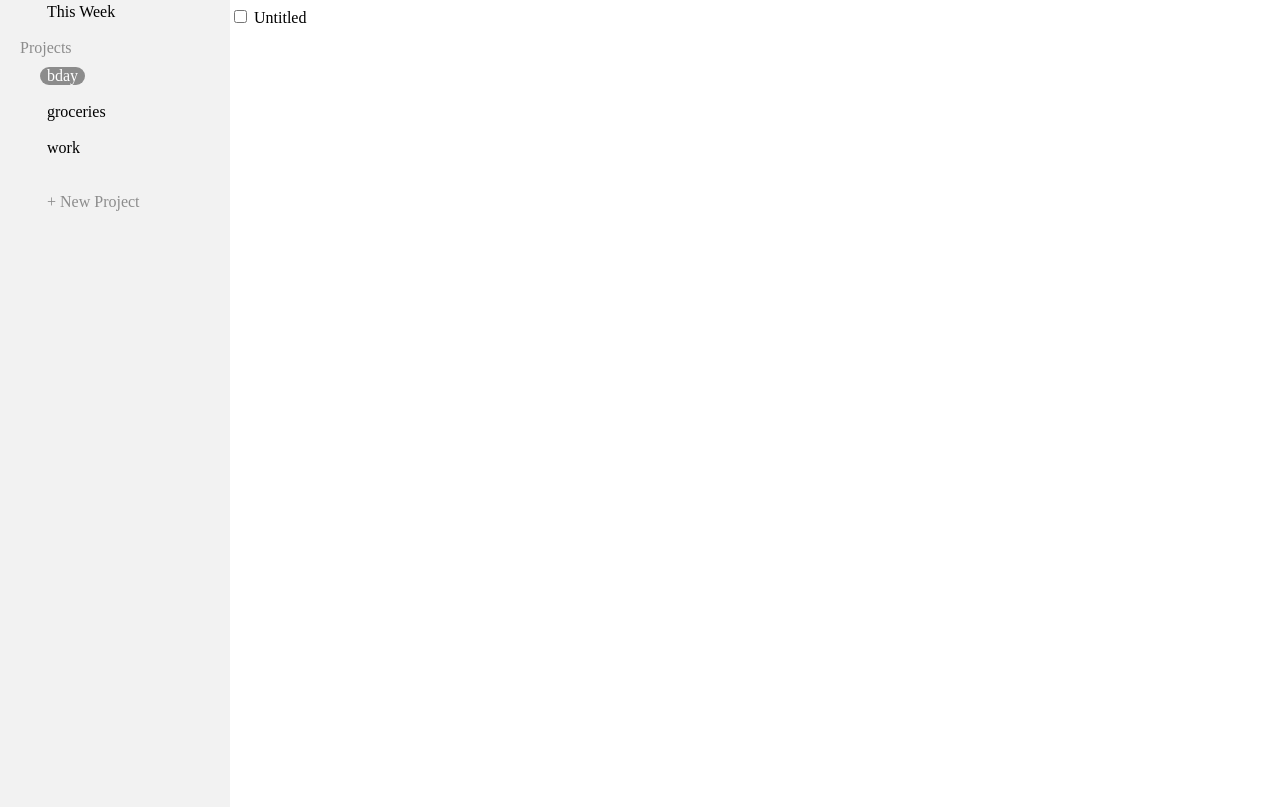
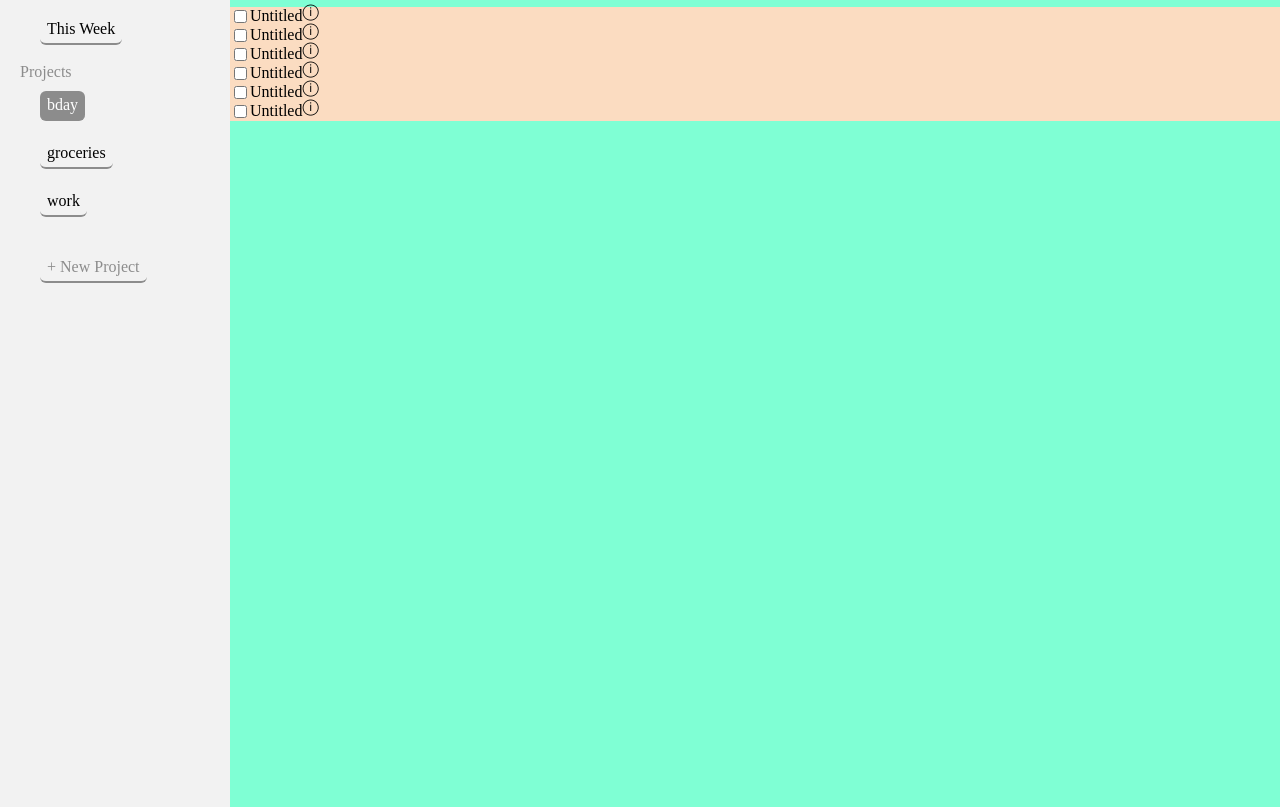
Before and after one commit to Atubak/to-do-list, a website built with webpack: page dist/index.html in a window 1280 px wide. Shown: the part 112-919 px from the top of the page. Built offline with nearby package versions, Linux system fonts and the light colour scheme.

Commit message:
fixed some stuff

```diff
--- a/src/DomLoader.js
+++ b/src/DomLoader.js
@@ -30,7 +30,7 @@ function initialDomLoader() {
     `;
 };
 
-function fillProjects(projectListArray) {
+function fillProjects(projectListArray) {   //populates custom projects in nav bar
     const container = document.querySelector("#lists");
 
     projectListArray.forEach(e => {
@@ -45,39 +45,48 @@ function fillProjects(projectListArray) {
     })
 };
 
-function projectNameSelector(projectName) {
+function projectNameSelector(projectName) {     //highlights the project in the nav bar
     const selectedElement = document.getElementById(projectName);
     selectedElement.classList.add(`selected`);
 };
 
+function fillProjectH1(projectName) {   //insert the project title
+    const name = document.createElement("h1");
+    name.textContent = projectName;
+    return name;
+};
+
+
+function fillItemContainer(itemArray) { //creates a div to put the to do item in
+    const div = document.createElement("div");
+    div.id = "itemContainer";
+    console.log(itemArray);
+
+    itemArray.forEach(e => {
+        const itemDiv = document.createElement("div");
+        itemDiv.classList.add("toDoItem");
+        itemDiv.innerHTML = `
+            <input type="checkbox" ${e.done == true ? "checked" : ""}>
+            <div>${e.title}</div>
+            <div class="iButton">ⓘ</div>
+
+        `;
+        div.appendChild(itemDiv);
+    });
+    return div;
+};
+
+
+
 function fillContent(project) {
     projectNameSelector(project.name);
 
-    const container = document.getElementById("currentProject");
+    const currentProjectDiv = document.getElementById("currentProject");
+    const nameDiv = fillProjectH1(project.name);
+    const itemContainerDiv = fillItemContainer(project.toDoItems);
 
-    const name = document.createElement("h1");
-    name.textContent = project.name;
-
-
-    const itemContainer = document.createElement("div");
-
-    project.toDoItems.forEach(e => {
-        console.log(e);
-        const div = document.createElement("div");
-        div.innerHTML = `
-            <div class="toDoItem">
-            <input type="checkbox">
-            ${e.title}
-
-
-            </div>
-        `;
-
-        itemContainer.appendChild(div);
-    });
-
-    container.appendChild(name);
-    container.appendChild(itemContainer);
+    currentProjectDiv.appendChild(nameDiv);
+    currentProjectDiv.appendChild(itemContainerDiv);
 };
 
 export {initialDomLoader, fillProjects, fillContent};
--- a/src/index.js
+++ b/src/index.js
@@ -15,7 +15,10 @@ projectList.add(ProjectFactory("work"));
 
 projectList.list[0].addItem(ToDoObjectFactory());
 projectList.list[0].addItem(ToDoObjectFactory());
-projectList.list[0].removeItem(0);
+projectList.list[0].addItem(ToDoObjectFactory());
+projectList.list[0].addItem(ToDoObjectFactory());
+projectList.list[0].addItem(ToDoObjectFactory());
+projectList.list[0].addItem(ToDoObjectFactory());
 
 console.log(projectList);
 
--- a/src/style.css
+++ b/src/style.css
@@ -62,8 +62,11 @@ p {
 }
 
 .list {
-    padding: 0px 7px;
-    border-radius: 10px;
+    padding: 5px 7px;
+    border-radius: 6px;
+    border-bottom: solid;
+    border-width: 2px;
+    border-color: hsl(0, 0%, 55%);
 }
 
 .list:hover {
@@ -76,3 +79,25 @@ p {
     background-color: hsl(0, 0%, 55%);
     color: white;
 }
+
+
+
+/* current project section */
+
+#currentProject {
+    flex: 1 1 auto;
+    background-color: aquamarine;
+}
+
+#itemContainer {
+
+}
+
+.toDoItem {
+    display: flex;
+    background-color: hsl(28, 87%, 87%);
+}
+
+.iButton {
+    margin-top: -5px;
+}
```
Also changed, not shown: dist/main.js.
